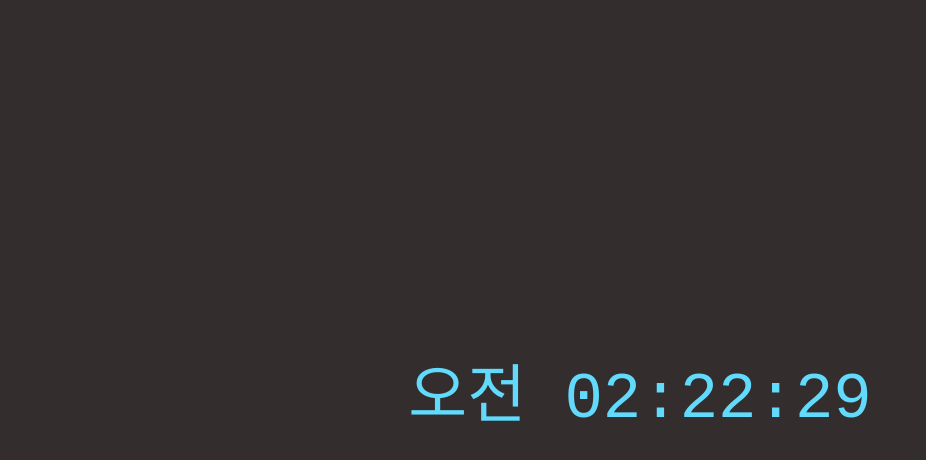
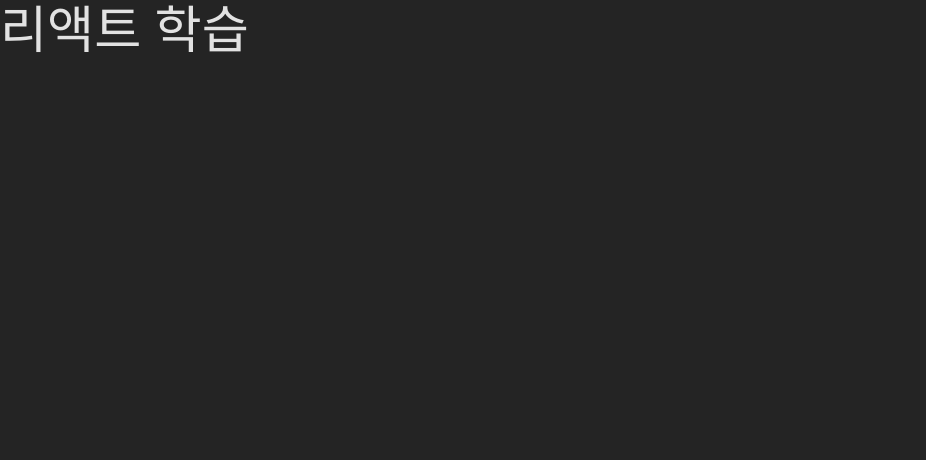
Before and after one commit to osparking/react-exercise, a React (Vite) app: page / in a window 1280 px wide. Shown: the top 460 px of the page, without its empty margins (0-926 px from the left). Built offline with nearby package versions, Linux system fonts and the light colour scheme.

Commit message:
initial state to learn useRef hook

```diff
--- a/src/App.jsx
+++ b/src/App.jsx
@@ -1,10 +1,9 @@
 import './App.css';
-import Parent from './Parent';
 
 function App() {
   return (
-    <div className='clock-container'>
-      <Parent/>
+    <div>
+      <h1>리액트 학습</h1>
     </div>
   )
 }
```
